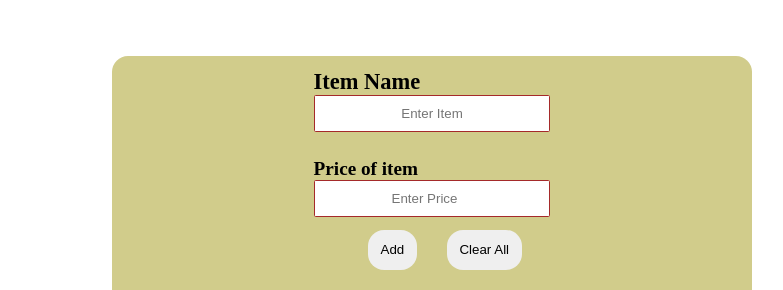
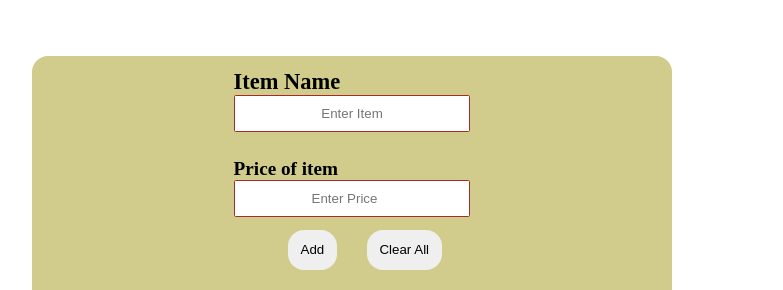
Before and after one commit to Rahul-college-use/ShopCart, a plain HTML site: page index.html in a window 1280 px wide. Shown: the part 166-456 px from the top of the page, without its empty margins (0-783 px from the left). Drawn offline with Linux system fonts and the light colour scheme.

Commit message:
Update style.css

```diff
--- a/style.css
+++ b/style.css
@@ -9,7 +9,7 @@
     display: flex;
     justify-items: center;
     align-items: center;
-    margin-left: 7rem;
+    margin-left: 2rem;
 }
 .box_2{
     /* margin: 0 30px 0 40px; */
```
